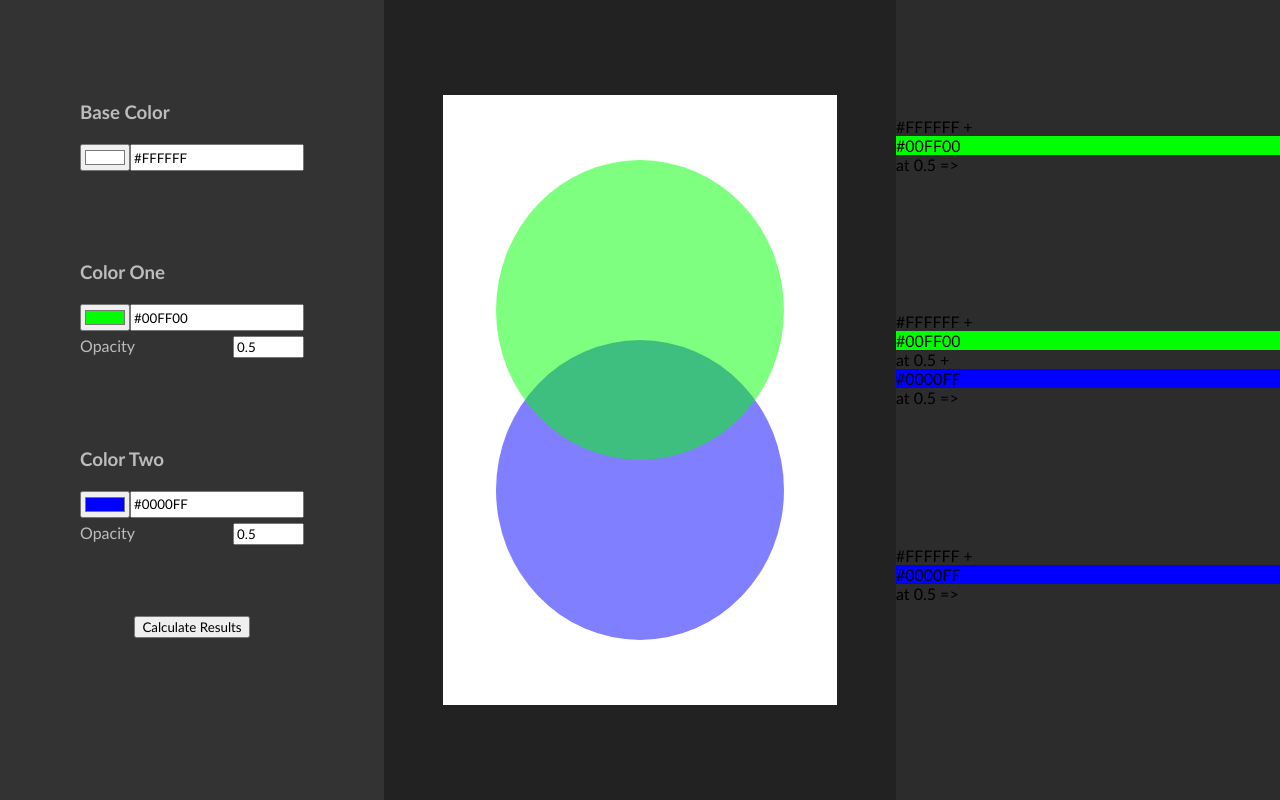
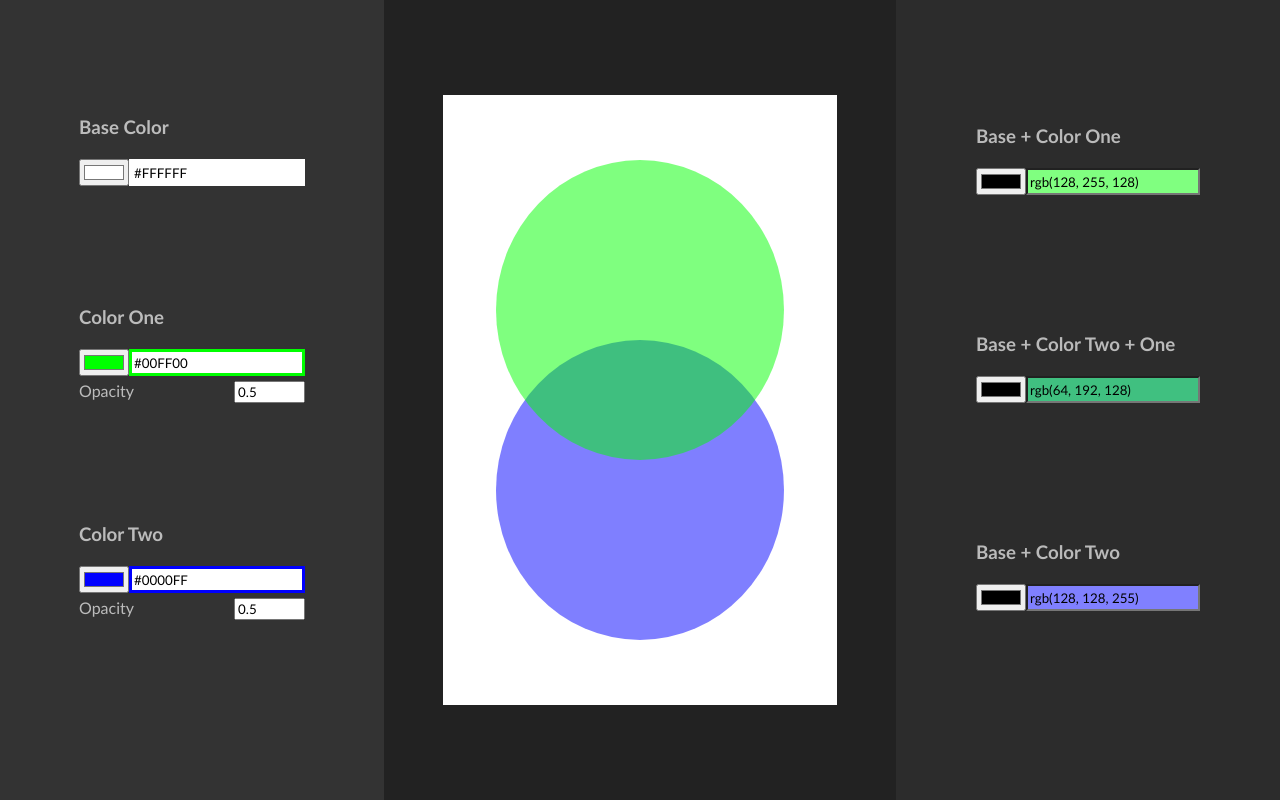
Before and after one commit to Tommydreamer57/color-blender, a website: page index.html in a window 1280 px wide. Drawn offline with nearby package versions, Linux system fonts and the light colour scheme.

Commit message:
outputs display correctly

```diff
--- a/index.html
+++ b/index.html
@@ -20,7 +20,7 @@
                 <h3>Base Color</h3>
                 <div>
                     <input ng-change="calculateResults()" type="color" ng-model="base" ng-init="base='#FFFFFF'" />
-                    <input ng-change="calculateResults()" type="text" ng-model="base" />
+                    <input ng-change="calculateResults()" type="text" ng-model="base" style="border: 3px solid {{base}}" />
                 </div>
             </div>
 
@@ -28,11 +28,12 @@
                 <h3>Color One</h3>
                 <div>
                     <input ng-change="calculateResults()" type="color" ng-model="color1" ng-init="color1='#00FF00'" />
-                    <input ng-change="calculateResults()" type="text" ng-model="color1" />
+                    <input ng-change="calculateResults()" type="text" ng-model="color1" style="border: 3px solid {{color1}}" />
                 </div>
                 <div>
                     Opacity&nbsp;
-                    <input ng-change="calculateResults()" type="number" min="0" max="1" step="0.01" ng-model="opacity1" ng-init="opacity1=0.5" />
+                    <input ng-change="calculateResults()" type="number" min="0" max="1" step="0.01" ng-model="opacity1" ng-init="opacity1=0.5"
+                    />
                 </div>
             </div>
 
@@ -40,16 +41,13 @@
                 <h3>Color Two</h3>
                 <div>
                     <input ng-change="calculateResults()" type="color" ng-model="color2" ng-init="color2='#0000FF'" />
-                    <input ng-change="calculateResults()" type="text" ng-model="color2" />
+                    <input ng-change="calculateResults()" type="text" ng-model="color2" style="border: 3px solid {{color2}}" />
                 </div>
                 <div>
                     Opacity&nbsp;
-                    <input ng-change="calculateResults()" type="number" min="0" max="1" step="0.01" ng-model="opacity2" ng-init="opacity2=0.5" />
+                    <input ng-change="calculateResults()" type="number" min="0" max="1" step="0.01" ng-model="opacity2" ng-init="opacity2=0.5"
+                    />
                 </div>
-            </div>
-
-            <div class="input-wrapper">
-                <button ng-click="calculateResults()">Calculate Results</button>
             </div>
 
             <!-- <div class="input-wrapper">
@@ -64,6 +62,8 @@
                 </div>
             </div> -->
         </div>
+
+
         <div id="display-box">
             <div id="display" style="background: {{base}}">
                 <div class="color" id="color1" style="background: {{color1}}; opacity: {{opacity1}}"></div>
@@ -71,22 +71,39 @@
                 <!-- <div class="color" id="color3" style="background: {{color3}}; opacity: {{opacity3}}"></div> -->
             </div>
         </div>
+
+
         <div id="results-box">
             <div class="input-wrapper">
-                {{base}} +
+                <h3>Base + Color One</h3>
+                <div>
+                    <input ng-change="" type="color" ng-model="result1" ng-init="calculateResults()" />
+                    <input ng-change="" type="text" ng-model="result1" style="background: {{result1}}" />
+                </div>
+                <!-- {{base}} +
                 <span style="background: {{color1}}">{{color1}}</span> at {{opacity1}} =>
-                <span style="background: {{result1}}">{{result1}}</span>
+                <span style="background: {{result1}}">{{result1}}</span> -->
             </div>
             <div class="input-wrapper">
-                {{base}} +
+                <h3>Base + Color Two + One</h3>
+                <div>
+                    <input ng-change="" type="color" ng-model="result12" ng-init="" />
+                    <input ng-change="" type="text" ng-model="result12" style="background: {{result12}}" />
+                </div>
+                <!-- {{base}} +
                 <span style="background: {{color1}}">{{color1}}</span> at {{opacity1}} +
                 <span style="background: {{color2}}">{{color2}}</span> at {{opacity2}} =>
-                <span style="background: {{result12}}">{{result12}}</span>
+                <span style="background: {{result12}}">{{result12}}</span> -->
             </div>
             <div class="input-wrapper">
-                {{base}} +
+                <h3>Base + Color Two</h3>
+                <div>
+                    <input ng-change="" type="color" ng-model="result2" ng-init="" />
+                    <input ng-change="" type="text" ng-model="result2" style="background: {{result2}}" />
+                </div>
+                <!-- {{base}} +
                 <span style="background: {{color2}}">{{color2}}</span> at {{opacity2}} =>
-                <span style="background: {{result2}}">{{result2}}</span>
+                <span style="background: {{result2}}">{{result2}}</span> -->
             </div>
         </div>
     </div>
--- a/main.css
+++ b/main.css
@@ -21,12 +21,12 @@ html, body {
     justify-content: space-around;
     align-items: center;
     background: #333333;
-    color: rgba(255, 255, 255, 0.675);
 }
 
 .input-wrapper {
     display: flex;
     flex-flow: column nowrap;
+    color: rgba(255, 255, 255, 0.675);
 }
 
 .input-wrapper:first-of-type {
@@ -106,8 +106,9 @@ input {
     width: 30vw;
     background: #2C2C2C;
     display: flex;
-    flex-flow: column wrap;
+    flex-direction: column;
     justify-content: space-around;
+    align-items: center;
 }
 
 .result {
```
